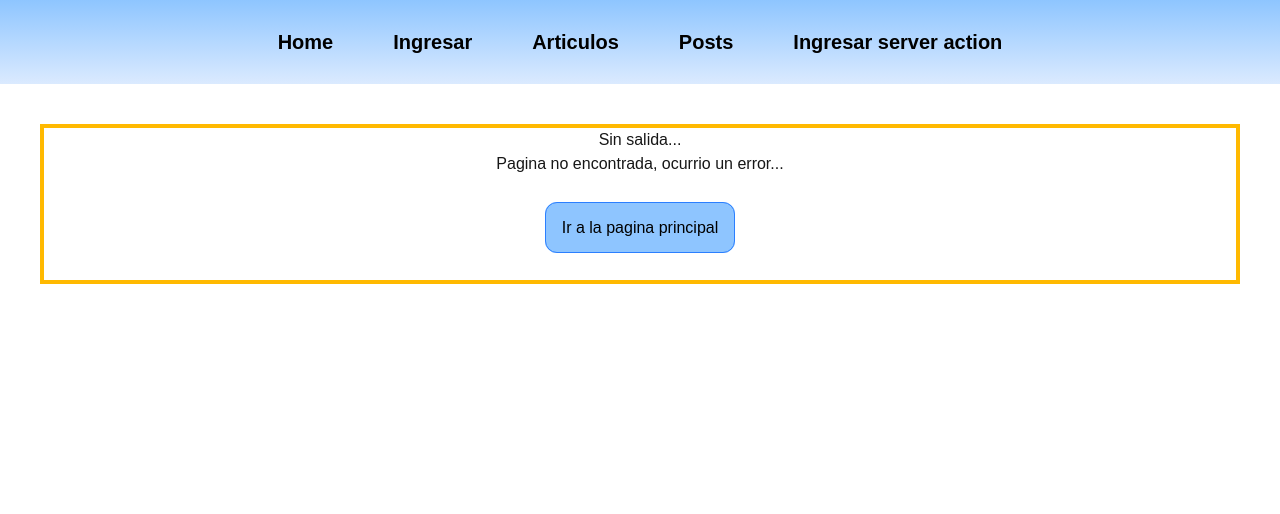
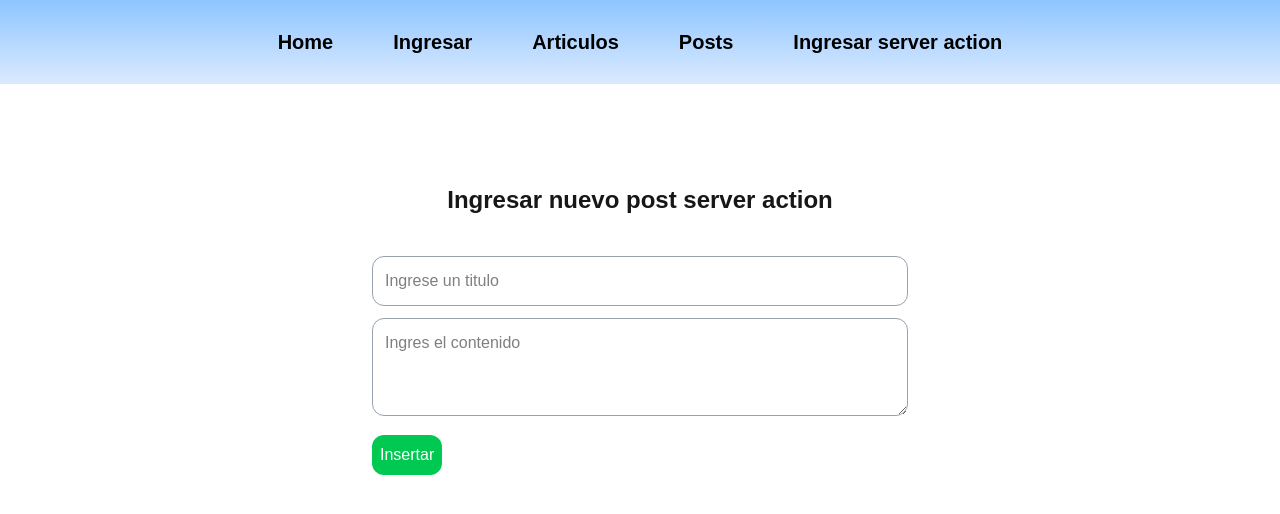
Before and after one commit to DanielGuzmanV/NextJs-Fundamentos, a Next.js app: page /ingresarSA in a window 1280 px wide. Before the commit this address had no page. Shown: the top 514 px of the page. Built offline with nearby package versions, Linux system fonts and the light colour scheme.

Commit message:
nueva forma de ingresar datos usando use server

```diff
--- /dev/null
+++ b/src/app/ingresarSA/page.tsx
@@ -0,0 +1,71 @@
+"use server";
+
+import { redirect } from "next/navigation";
+
+export const recogerForm = async (datos: FormData) => {
+  const titulo = datos.get("titulo") as string;
+  const contenido = datos.get("contenido") as string;
+
+  if(titulo === "" || contenido === "") {
+      return;
+  }
+
+  try {
+    const response = await fetch("http://localhost:3000/api/posts", {
+      method: "POST",
+      body: JSON.stringify({titulo, contenido}),
+    });
+
+    if (!response.ok) {
+      console.error("Fallo la petición:", response.status);
+      return;
+    }
+  } catch (error) {
+    console.log("Error: ", error)
+  }
+  finally{
+    redirect("/posts");
+  }
+}
+
+export default async function IngresarSAct() {
+
+  return (
+    <div className="items-center justify-center py-20">
+      {/* Titulo: */}
+      <h1 className="text-2xl font-bold m-5 text-center">
+        Ingresar nuevo post server action
+      </h1>
+
+      {/* Formulario: */}
+      <div className="flex justify-center mx-5">
+        <form
+          className="p-5 bg-white text-black rounded-lg w-xl"
+          action={recogerForm}
+        >
+          <input
+            id="titulo"
+            className="w-full mb-3 p-3 rounded-xl border border-gray-400"
+            type="text"
+            placeholder="Ingrese un titulo"
+            name="titulo"
+          />
+          <textarea
+            id="contenido"
+            className="w-full mb-3 p-3 rounded-xl border border-gray-400"
+            rows={3}
+            placeholder="Ingres el contenido"
+            name="contenido"
+          ></textarea>
+          <div className="flex justify-between">
+            <input
+              type="submit"
+              className="bg-green-500 text-white hover:bg-green-400 p-2 rounded-xl"
+              value="Insertar"
+            />
+          </div>
+        </form>
+      </div>
+    </div>
+  )
+}
```
